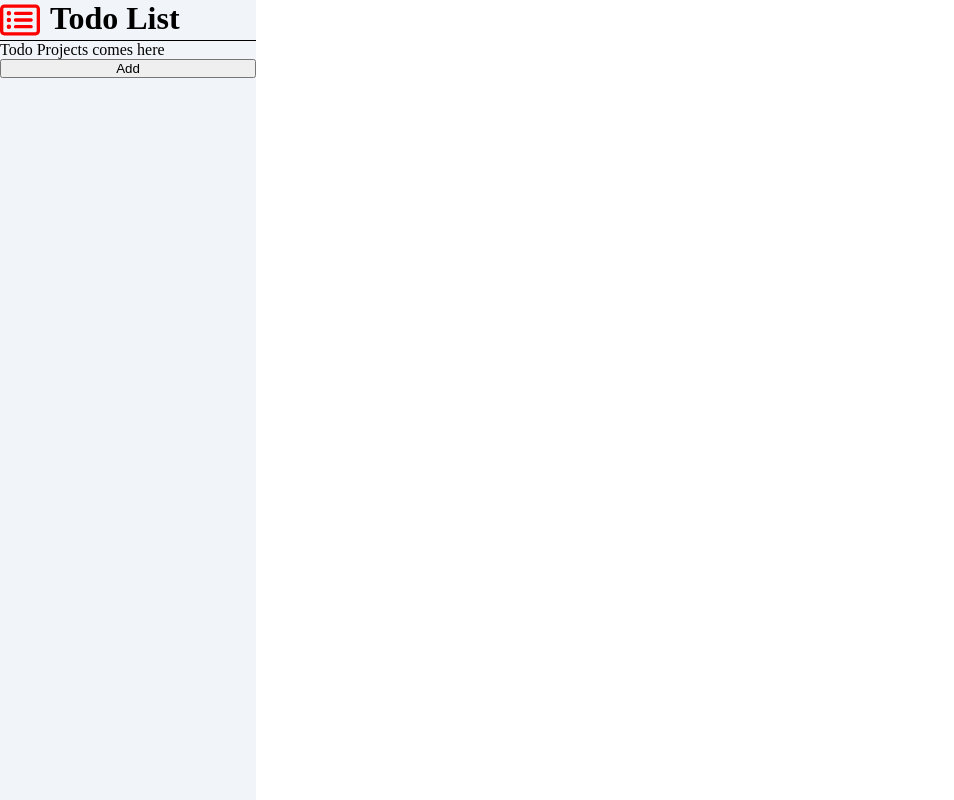
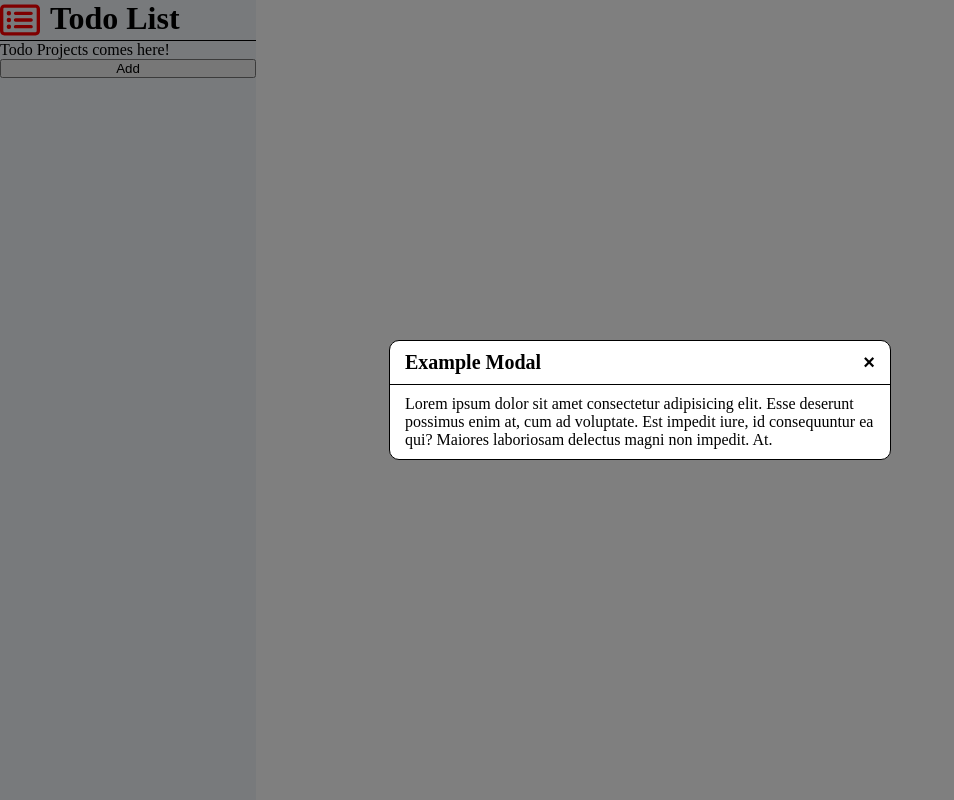
Before and after one commit to joaocorreiaprof/Project-Todo-List, a website built with webpack: page src/index.html in a window 1280 px wide. Both pictures are taken after a click on the button "Add". Shown: the whole page, without its empty margins (0-954 px from the left). Built offline with nearby package versions, Linux system fonts and the light colour scheme.

Commit message:
Fixed modal interaction. Working now!

```diff
--- a/src/index.html
+++ b/src/index.html
@@ -10,7 +10,7 @@
       <div class="sideBar">
         <div class="logoText"></div>
         <div class="todos">
-          <p>Todo Projects comes here</p>
+          <p>Todo Projects comes here!</p>
         </div>
       </div>
       <div class="content">
--- a/src/index.js
+++ b/src/index.js
@@ -1,11 +1,18 @@
+// index.js
+
 import "./style.css";
 import { logoTextCont, buttonTodo } from "./sideBar";
-import { Todos } from "./todo";
-import { initModal, openModal, closeModal } from "./modalButton.js";
+import { openModal } from "./modalButton.js";
 
 function displaySideBar() {
   logoTextCont();
   buttonTodo();
+
+  const addBtn = document.querySelector("[data-modal-target='modal']");
+  addBtn.addEventListener("click", () => {
+    const modal = document.querySelector("#modal");
+    openModal(modal);
+  });
 
   // let todo = new Todos("Clean", "clean the fuucntion house");
   // todo.sayInfo();
--- a/src/modalButton.js
+++ b/src/modalButton.js
@@ -23,14 +23,16 @@ closeModalButtons.forEach((button) => {
   });
 });
 
-function openModal(modal) {
-  if (modal == null) return;
+const openModal = (modal) => {
+  if (modal === null) return;
   modal.classList.add("active");
   overlay.classList.add("active");
-}
+};
 
-function closeModal(modal) {
-  if (modal == null) return;
+const closeModal = (modal) => {
+  if (modal === null) return;
   modal.classList.remove("active");
   overlay.classList.remove("active");
-}
+};
+
+export { openModal, closeModal };
```
